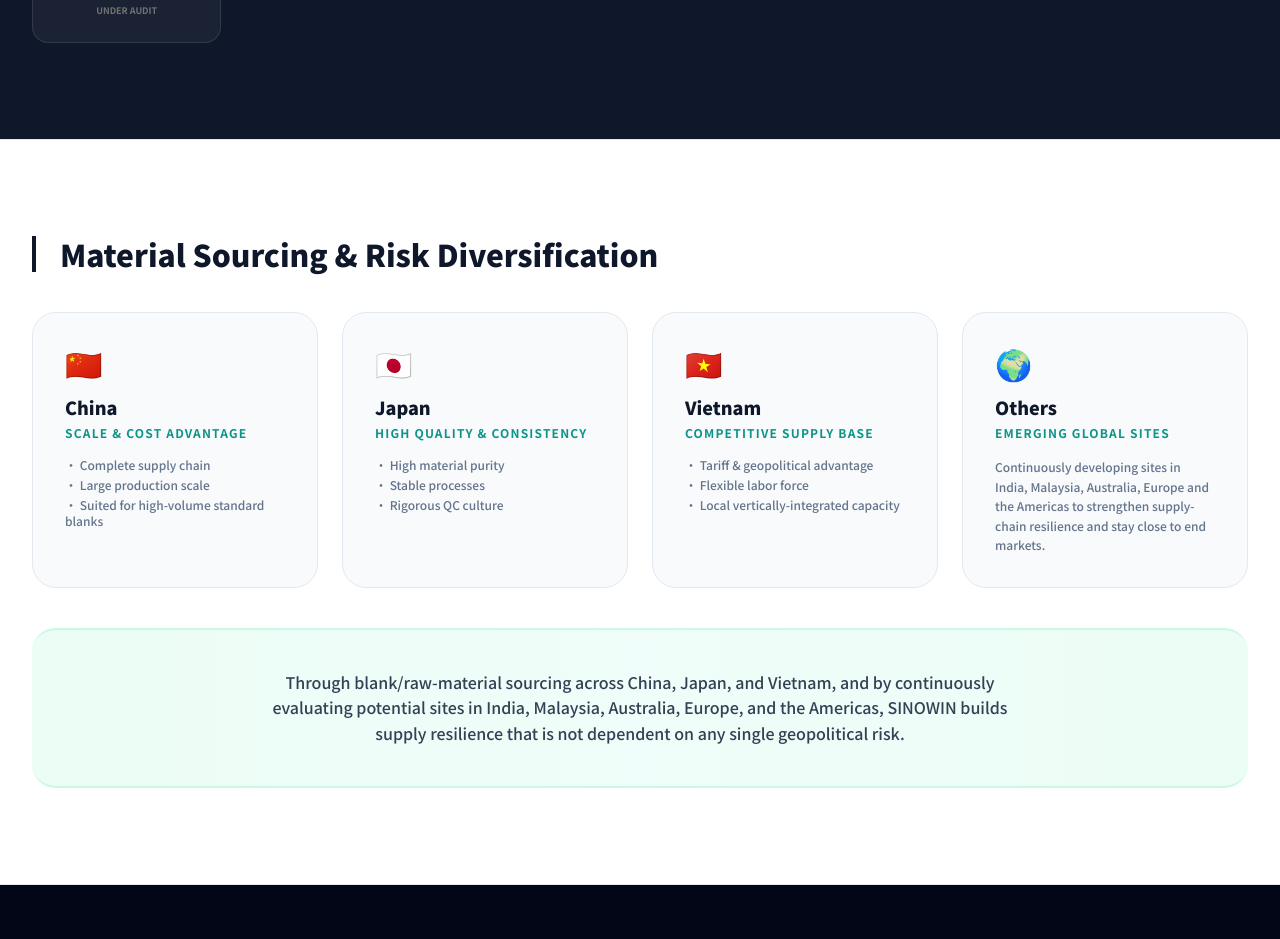
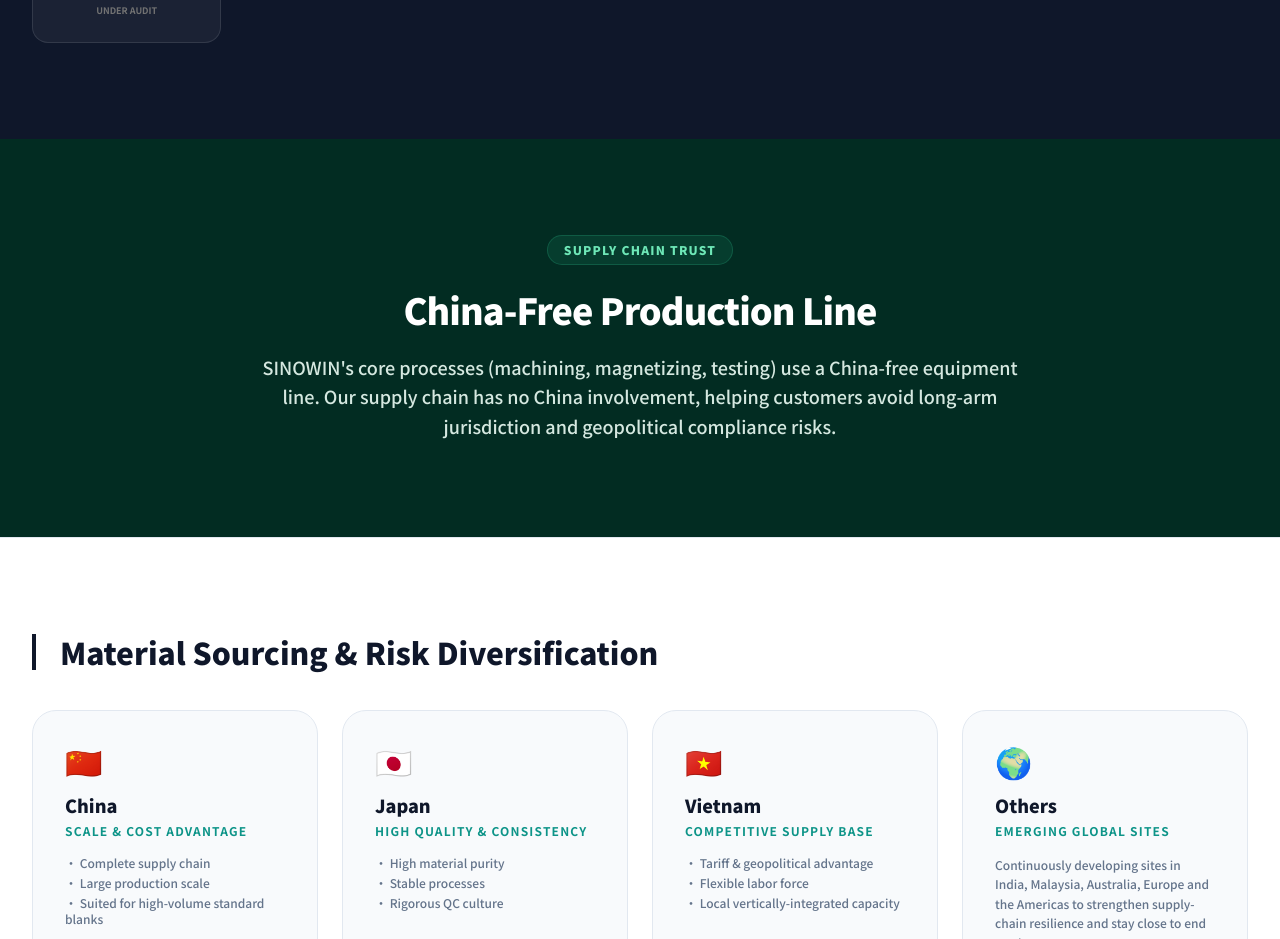
Before and after one commit to benliao558/sinowin-web, a Next.js app: page /en in a window 1280 px wide. Shown: the part 1640-2579 px from the top of the page. Built offline with nearby package versions, Linux system fonts and the light colour scheme.

Commit message:
Add Supply Chain Trust section with localization

```diff
--- a/src/app/[lang]/page.tsx
+++ b/src/app/[lang]/page.tsx
@@ -259,6 +259,17 @@
         </div>
       </section>
 
+       {/* Supply Chain / China-Free differentiation */}
+      <section className="py-16 md:py-24 bg-emerald-950 text-white relative overflow-hidden">
+        <div className="max-w-5xl mx-auto px-4 sm:px-6 lg:px-8 text-center">
+          <div className="inline-flex items-center gap-2 px-4 py-1.5 bg-emerald-400/10 border border-emerald-400/20 text-emerald-300 text-xs font-black rounded-full mb-6 uppercase tracking-widest">
+            {lang === 'zh' ? '供應鏈信任狀' : lang === 'vi' ? 'Cam kết chuỗi cung ứng' : lang === 'ja' ? 'サプライチェーンの信頼性' : 'Supply Chain Trust'}
+          </div>
+          <h2 className="text-3xl md:text-4xl font-black mb-6 tracking-tight">{tr(s.home.supplyChain.title, lang)}</h2>
+          <p className="text-lg leading-relaxed text-emerald-50/90 font-medium max-w-3xl mx-auto">{tr(s.home.supplyChain.body, lang)}</p>
+        </div>
+      </section>
+
       {/* Products / Sourcing & risk diversification */}
       <section id="products" className="py-16 md:py-24 bg-white border-y border-slate-200 text-left">
         <div className="max-w-7xl mx-auto px-4 sm:px-6 lg:px-8">
```
